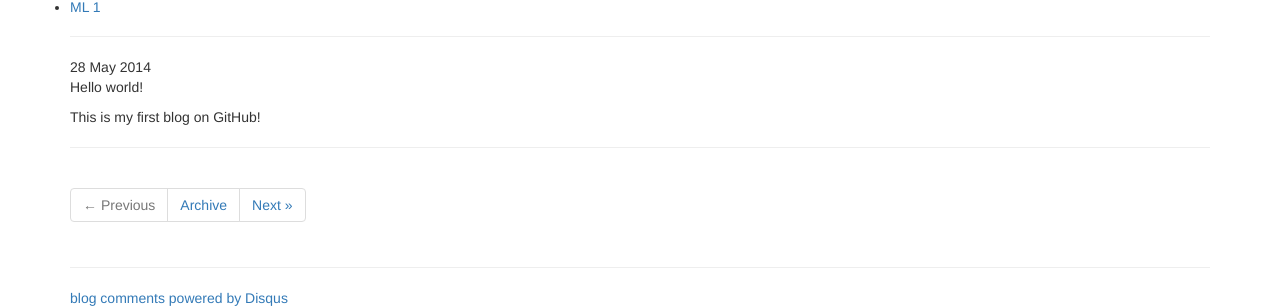
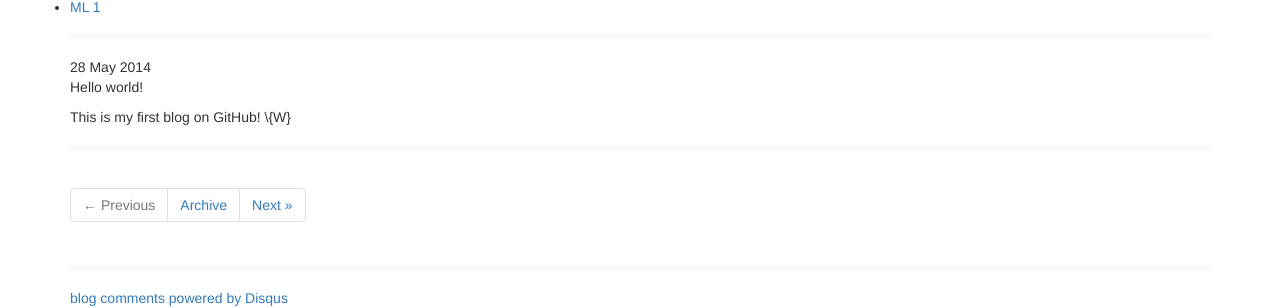
Before and after one commit to xgk/xgk.github.io, a Jekyll site: the page built from _posts/2014-05-28-page-one.md, in a window 1280 px wide. Shown: the part 255-563 px from the top of the page. Built offline with Jekyll 4.4.1, drawn with Linux system fonts in a browser that asks for light colours; nearby versions of some CDN libraries; library files that are not in the unit come from our copies; comment, search, counter and statistics services are not loaded.

Commit message:
Update 2014-05-28-page-one.md

```diff
--- a/_posts/2014-05-28-page-one.md
+++ b/_posts/2014-05-28-page-one.md
@@ -9,6 +9,6 @@ tags: [ start, ML ]
 
 Hello world!
 
-This is my first blog on GitHub!
+This is my first blog on GitHub! \\{W\}
 
 <!--more-->
```
